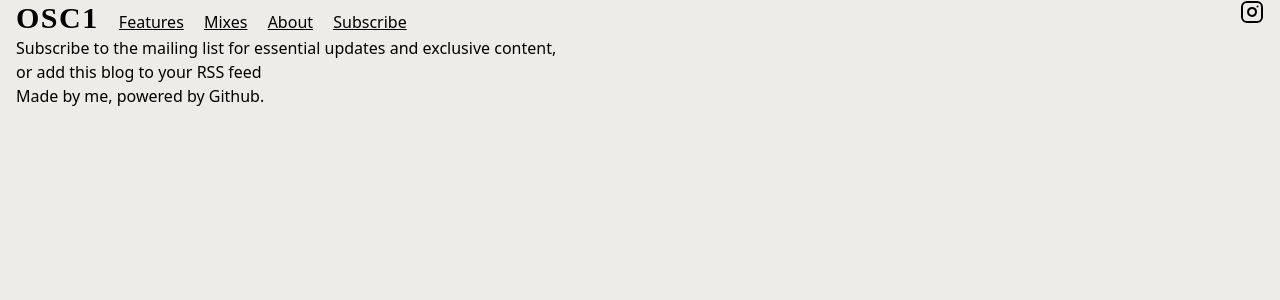
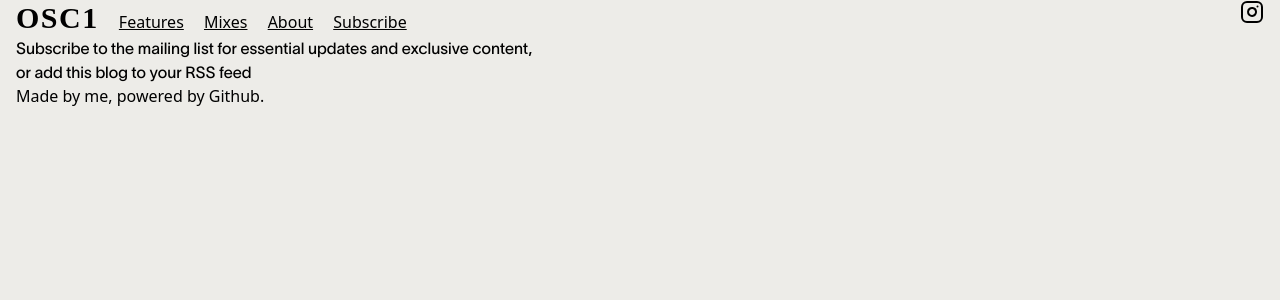
Before and after one commit to osc1blog/osc1blog.github.io, a Jekyll site: the page built from subscribe.md, in a window 1280 px wide. Shown: the top 300 px of the page. Built offline with Jekyll 4.4.1, drawn with Linux system fonts in a browser that asks for light colours; nearby versions of some CDN libraries; some web fonts are replaced; our own code applies the rules of GitHub Pages for plain Markdown files.

Commit message:
Update style.scss

```diff
--- a/assets/css/style.scss
+++ b/assets/css/style.scss
@@ -23,3 +23,6 @@
 h1 {
     font-family: 'EurostileUnicase';
 }
+p {
+    font-family: 'Lausanne-400';
+}
```
